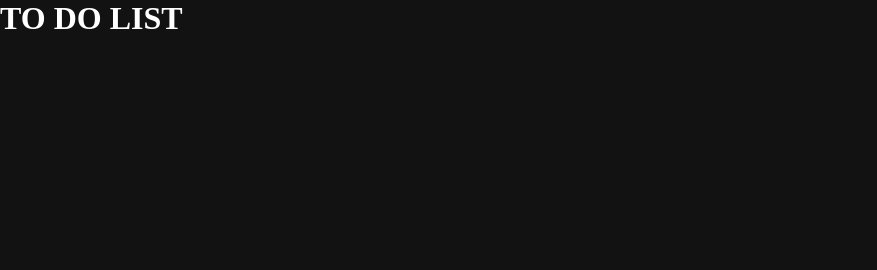
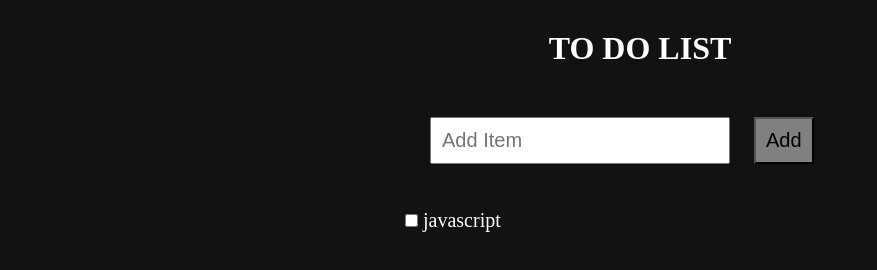
Before and after one commit to khushboo2727/To-Do-List, a plain HTML site: page index.html in a window 1280 px wide. Shown: the whole page, without its empty margins (0-877 px from the left). Drawn offline with Linux system fonts and the light colour scheme.

Commit message:
added basic css and javascript

```diff
--- a/index.html
+++ b/index.html
@@ -10,7 +10,19 @@
     <div class="heading">
         <h1 class="list-heading">TO DO LIST</h1>
     </div>
+    <section>
+        <div class="to-do-text">
+            <input type="text" id="add-text" placeholder="Add Item">
+            <button class="add-list" onclick="addContant()">Add</button>
+        </div>
 
+        <div class="to-do-list">
+            <ul class="list-element" id="list-element">
+                <li><input type="checkbox" class="checkBox" onclick="makeComplete()"> javascript </li>
+            </ul>
+
+        </div>
+    </section>
     <script src="script.js"></script>
 </body>
 </html>
--- a/script.js
+++ b/script.js
@@ -1 +1,24 @@
-console.log("Hello! from script.js");
+// console.log("Hello! from script.js");
+function addContant(){
+    const ul = document.getElementById("list-element")
+    let li = document.createElement('li');
+    let addItem  = document.querySelector('#add-text');
+    let liValue = addItem.value
+    let text = document.createTextNode(liValue);
+    let checkbox = document.createElement("input")
+    checkbox.setAttribute('type' , 'checkbox');
+    li.appendChild(checkbox);
+    li.appendChild(text);
+    ul.appendChild(li);
+    addItem.value = ""
+}
+
+function makeComplete(){
+    let checkBox = document.querySelector('.checkBox');
+    let checkboxParent = checkBox.parentElement;
+    checkboxParent.style = 'text-decoration : line-through';
+}
+
+// const li =  document.createElement('li');
+//     li.appendChild(document.createTextNode(language));
+//     document.querySelector('.language').appendChild(li);
--- a/style.css
+++ b/style.css
@@ -8,3 +8,53 @@
     background-color: #121212;
     color: #fff;
  }
+ .heading{
+    /* border: 2px solid white; */
+    margin: 20px;
+    padding: 10px;
+    text-align: center;
+
+ }
+ .to-do-text{
+    /* border: 2px solid white; */
+    margin: 20px;
+    padding: 10px;
+
+ }
+ #add-text{
+    padding: 10px;
+    margin: 10px;
+    width: 300px;
+    /* text-align: center; */
+    font-size: 20px;
+ }
+.add-list{
+    /* border: 2px solid white; */
+    padding: 10px;
+    margin: 10px;
+    background-color: gray;
+    font-size: 20px;
+    color: black;
+ }
+ .add-list:hover{
+    /* font-size: 10px; */
+    color: beige;
+ }
+ .list-element li{
+    font-size: 20px;
+    /* border: 2px solid white; */
+    margin: 10px;
+    padding: 5px;
+    list-style: none;
+ }
+ .list-element li:hover{
+    background-color:gray;
+    color: black;
+    /* text-shadow: rgb(11, 10, 10); */
+
+ }
+ section{
+   /* align-items: center; */
+   width:500px;
+   margin: 0 auto;
+ }
```
